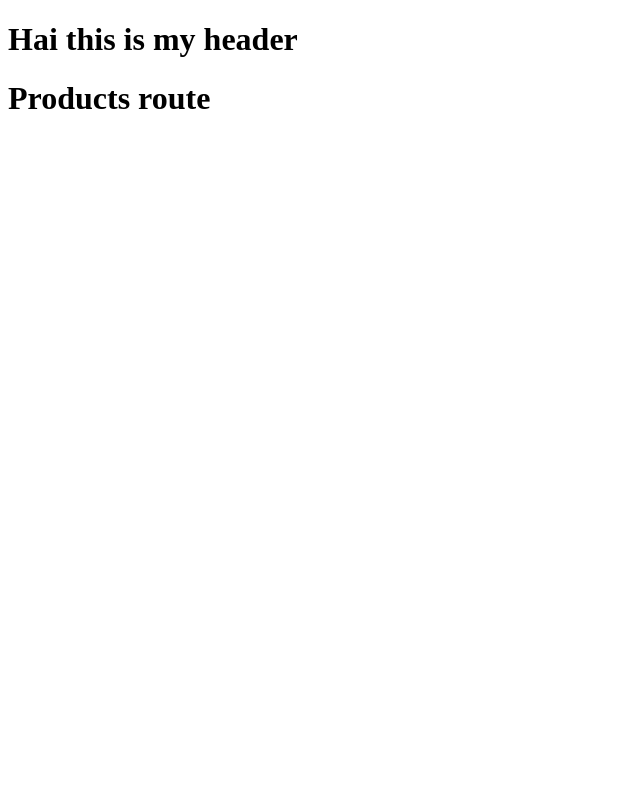
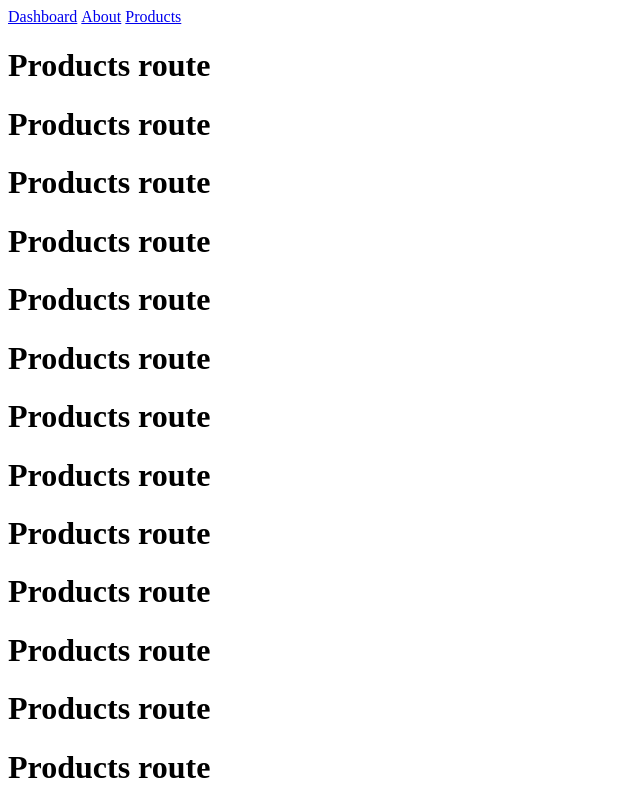
Before and after one commit to saikorthivada/nextjs-tutorials, a Next.js app: page /products in a window 1280 px wide. Shown: the top 800 px of the page, without its empty margins (0-640 px from the left). Built offline with nearby package versions, Linux system fonts and the light colour scheme.

Commit message:
Links in NextsJS

```diff
--- a/src/app/layout.js
+++ b/src/app/layout.js
@@ -1,3 +1,5 @@
+import Link from "next/link"
+
 export const metadata = {
   title: 'Next.js',
   description: 'Generated by Next.js',
@@ -7,7 +9,11 @@ export default function RootLayout({ children }) {
   return (
     <html lang="en">
       <body>
-        <h1>Hai this is my header</h1>
+        <div>
+          <Link href="/dashboard">Dashboard</Link>&nbsp;
+          <Link href="/about">About</Link>&nbsp;
+          <Link href="/products#sample">Products</Link>&nbsp;
+        </div>
         {children}
         </body>
     </html>
--- a/src/app/products/page.js
+++ b/src/app/products/page.js
@@ -1,5 +1,40 @@
 export default function Products() {
     return (
-        <h1>Products route</h1>
+        <div>
+            <h1>Products route</h1>
+            <h1>Products route</h1>
+            <h1>Products route</h1>
+            <h1>Products route</h1>
+            <h1>Products route</h1>
+
+            <h1>Products route</h1>
+            <h1>Products route</h1>
+            <h1>Products route</h1>
+            <h1>Products route</h1>
+            <h1>Products route</h1>
+
+            <h1>Products route</h1>
+            <h1>Products route</h1>
+            <h1>Products route</h1>
+            <h1>Products route</h1>
+            <h1>Products route</h1>
+
+            <h1>Products route</h1>
+            <h1>Products route</h1>
+            <h1>Products route</h1>
+            <h1>Products route</h1>
+            <h1>Products route</h1>
+
+            <h1 id="sample">Products route sample</h1>
+            <h1>Products route</h1>
+            <h1>Products route</h1>
+            <h1>Products route</h1>
+            <h1>Products route</h1>
+
+            <h1>Products route</h1>
+            <h1>Products route</h1>
+            <h1>Products route</h1>
+            <h1>Products route</h1>
+        </div>
     )
 }
```
